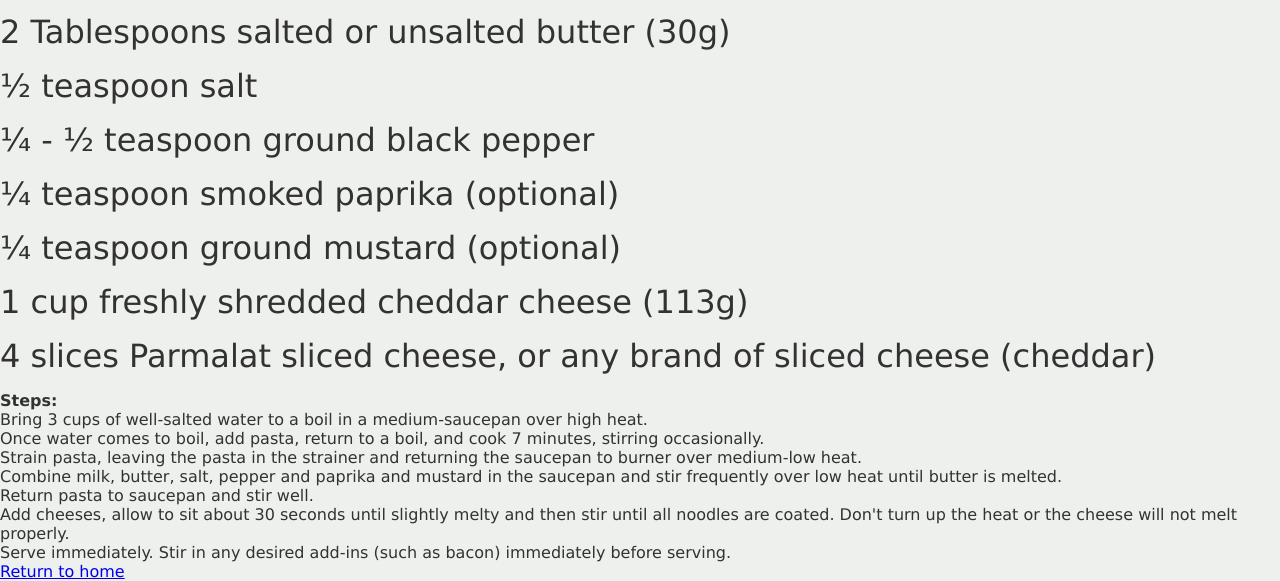
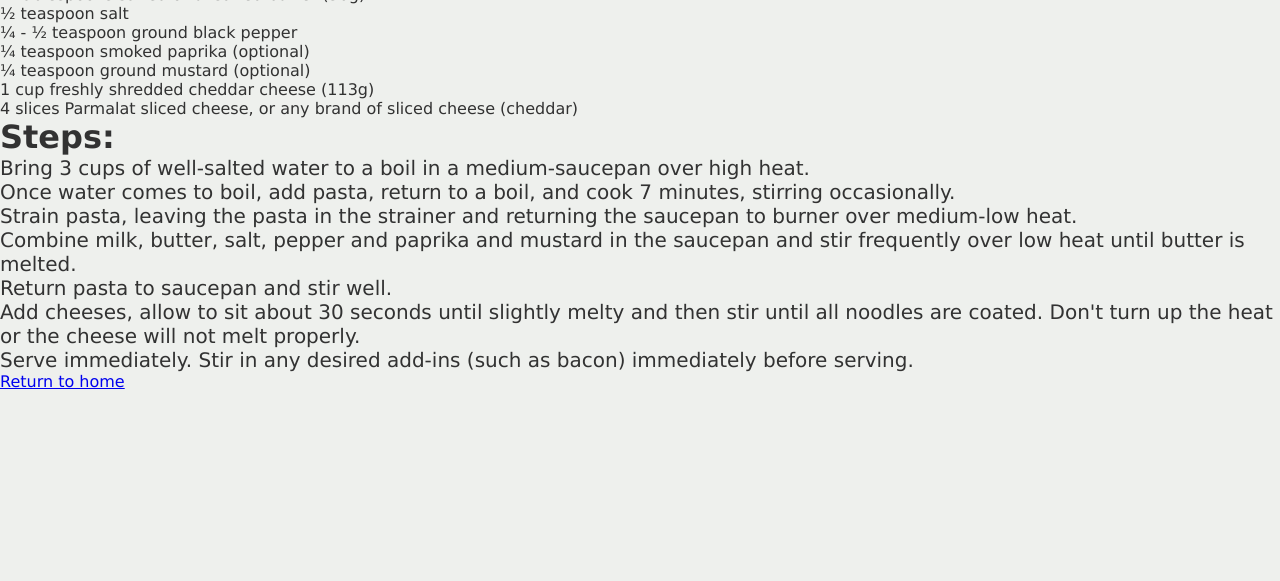
Before and after one commit to thvndoc/odin-recipes, a plain HTML site: page recipes/macncheese.html in a window 1280 px wide. Shown: the part 767-1348 px from the top of the page. After the commit the page ends 1158 px from the top, so only its background shows below. Drawn offline with Linux system fonts and the light colour scheme; files that its build step writes are made by us from their sources.

Commit message:
Replace style "margin-bottom" with "line-height" in index.html

```diff
--- a/style.css
+++ b/style.css
@@ -3,11 +3,13 @@
     margin: 0;
     padding: 0;
 }
+
 body {
     background-color: #eef0ed;
     font-family: Verdana, Geneva, Tahoma, sans-serif;
 }
-h1, h2, h3, h4, p, li {
+
+h1, h2, h3, h4, h5, p, li {
     color: #323232;
 }
 
@@ -27,14 +29,11 @@ h1, h2, h3, h4, p, li {
     font-size: 9rem;
 }
 
-ul {
-    margin-top: 1.5em;
-}
-
-ul li {
+.recipes-list {
+    margin-top: 0.575em;
     font-size: 2rem;
     list-style: none;
-    margin-bottom: 0.5em;
+    line-height: 1.5em;
 }
 
 ul li a {
@@ -42,4 +41,19 @@ ul li a {
     text-decoration: none;
 }
 
-/*Styling for sticky-chicken-wings.html*/
+/*Styling for sticky-chicken-wings.html, macncheese.html, chocolate-pudding.html*/
+.h1-recipe-pages {
+    font-size: 3rem;
+}
+
+h2, h3, h4, h5 {
+    font-size: 2rem;
+}
+
+p, ol, .note, .ingredients-list, .return-home {
+    font-size: 1.25rem;
+}
+
+.note {
+    font-weight: 800;
+}
```
